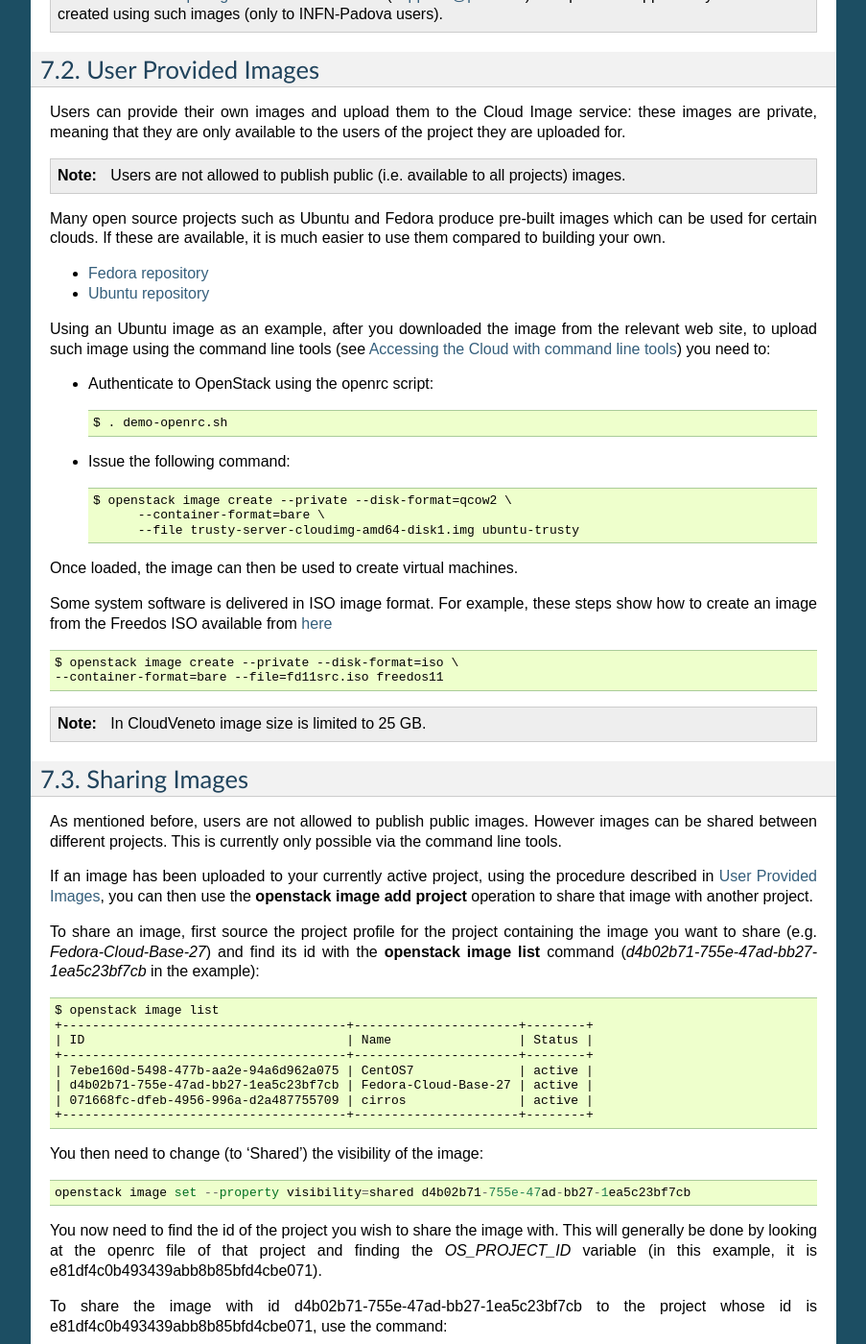
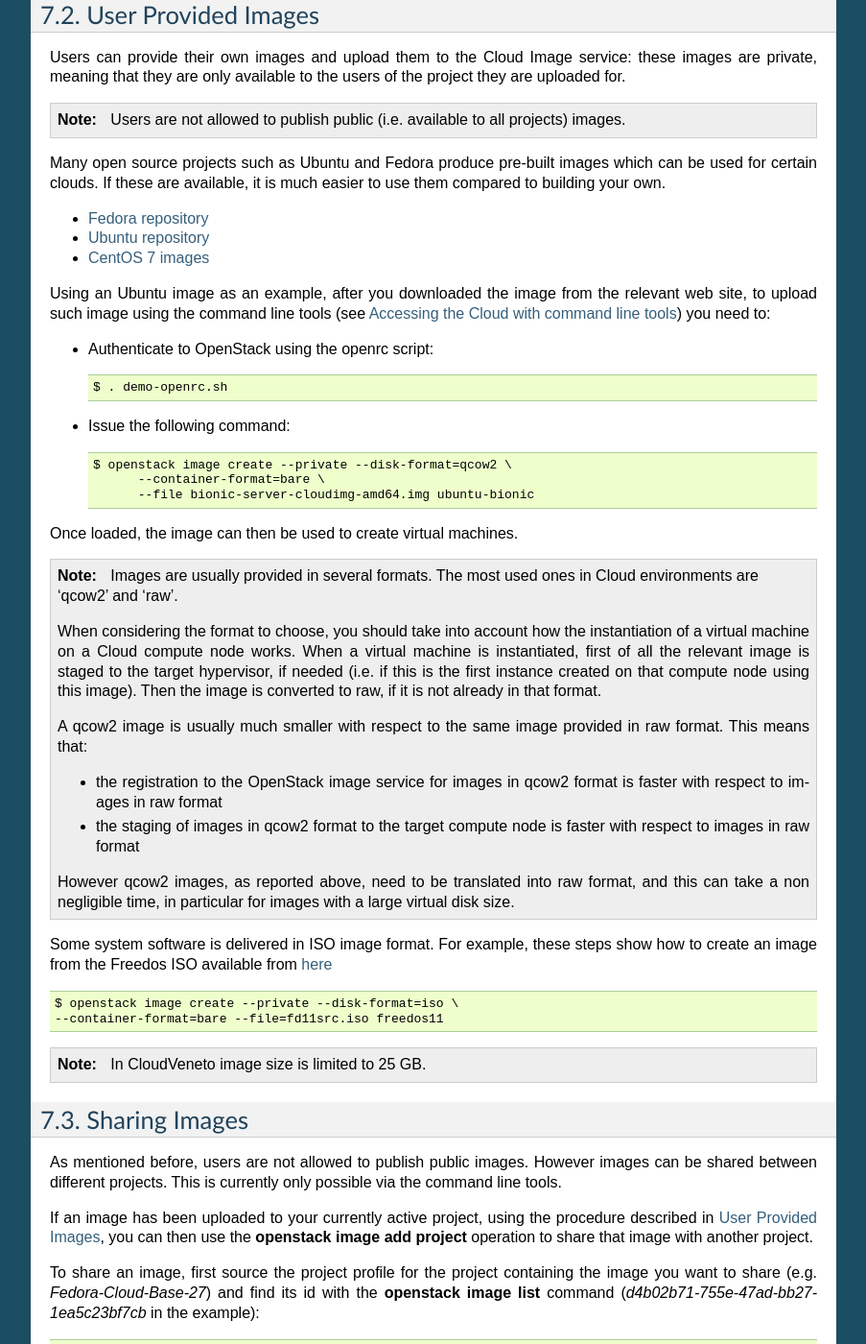
Before and after one commit to marcoverl/CVUserGuide, a Sphinx documentation site: the page built from source/ManagingImages.rst, in a window 1280 px wide and 1400 px high, scrolled down 1974 px. Shown: the whole window at 96% size, without its empty margins (198-1101 px from the left). Built offline with Sphinx 7.4.7, drawn with Linux system fonts in a browser that asks for light colours; some of the changed text lies outside the part shown.

```diff
--- a/source/AdminVMs-nocontext.rst
+++ b/source/AdminVMs-nocontext.rst
@@ -527,6 +527,8 @@
 
 Contextualisation
 -----------------
+.. _contextualisation:
+
 
 Contextualisation is the process to configure a virtual machine after it
 has been installed. Typical examples would be to create additional
--- a/source/ManagingImages.rst
+++ b/source/ManagingImages.rst
@@ -18,8 +18,6 @@
 These images are public, and visible to all users. They appear with
 **Visibility** equal to **Public** in the **Compute** |rarr| **Images** menu.
 
-In CloudVeneto, public images are usually provided in QCOW2 format.
-They are fully resizable also with respect to the disk size.
 
 
 .. image:: ./images/public_images.png
@@ -98,6 +96,10 @@
 
 -  `Ubuntu repository <https://cloud-images.ubuntu.com/>`__
 
+-  `CentOS 7 images <http://cloud.centos.org/centos/7/images/>`__
+
+
+
 Using an Ubuntu image as an example, after you downloaded the image from
 the relevant web site, to upload such image using the command line tools
 (see :ref:`Accessing the Cloud with command line tools<accessingthecloudthroughcli>`)
@@ -116,10 +118,38 @@
 
        $ openstack image create --private --disk-format=qcow2 \
              --container-format=bare \
-             --file trusty-server-cloudimg-amd64-disk1.img ubuntu-trusty
+             --file bionic-server-cloudimg-amd64.img ubuntu-bionic
 
 
 Once loaded, the image can then be used to create virtual machines.
+
+.. NOTE ::
+    Images are usually provided in several formats. The most used ones in Cloud
+    environments are 'qcow2' and 'raw'.
+
+    When considering the format to choose, you should take into account how
+    the instantiation of a virtual machine on a Cloud compute node works.
+    When a virtual machine is instantiated, first
+    of all the relevant image is staged to the target hypervisor, if needed
+    (i.e. if this is the first instance created on that compute node using
+    this image).
+    Then the image is converted to raw, if it is not already in that
+    format.
+
+    A qcow2 image is usually much smaller with respect to the same image
+    provided in raw format.
+    This means that:
+
+    - the registration to the OpenStack image service for images in qcow2
+      format is faster with respect to images in raw format
+    - the staging of images in qcow2 format to the target compute node
+      is faster with respect to images in raw format
+
+    However qcow2 images, as reported above, need to be translated into
+    raw format, and this can take a non negligible time, in particular for
+    images with a large virtual disk size.
+
+
 
 Some system software is delivered in ISO image format. For example,
 these steps show how to create an image from the Freedos ISO available
@@ -222,6 +252,41 @@
 them are described in the `Openstack
 documentation <http://docs.openstack.org/image-guide/content/ch_creating_images_automatically.html>`__.
 
+.. One example is **virt-builder**, which is briefly described in the next
+.. subsection.
+
+
+Please consider these guidelines when creating an image:
+
+- Data inside images can be accessed by the other members of the project.
+  So please don't store sensitive information (e.g. password) in the image.
+- Please make sure that the *cloud-init* and *cloud-utils* packages are installed. This is needed
+  for contextualisation (see
+  :ref:`Contextualisations<contextualisation>`),
+  which allows to customize the image after
+  installation.
+- If you use Fedora, CentOS, or RHEL, the *cloud-utils-growpart package* must be installed, since it is needed for extending partitions. if you use Ubuntu or Debian,
+  the *cloud-initramfs-growroot* package, which supports resizing root partition on the first boot, must be installed.
+
+
+.. NOTE ::
+    Another possible way to create an image is:
+
+    - instantiating a virtual machine using an already registered image
+    - applying your own customization on this instance (e.g. installing new
+      packages)
+    - creating a snapshot of this image
+    - using the snapshot to instantiate new virtual machines
+
+    However this usually means creating very large and quite inefficient images.
+    Therefore we **strongly** suggest instead to use the provided public images and applying your customizations
+    using contextualization (see :ref:`Contextualisations<contextualisation>`)
+    or to create new images using one of the tools mentioned above.
+
+
+
+
+
 Deleting Images
 ---------------
 
```
